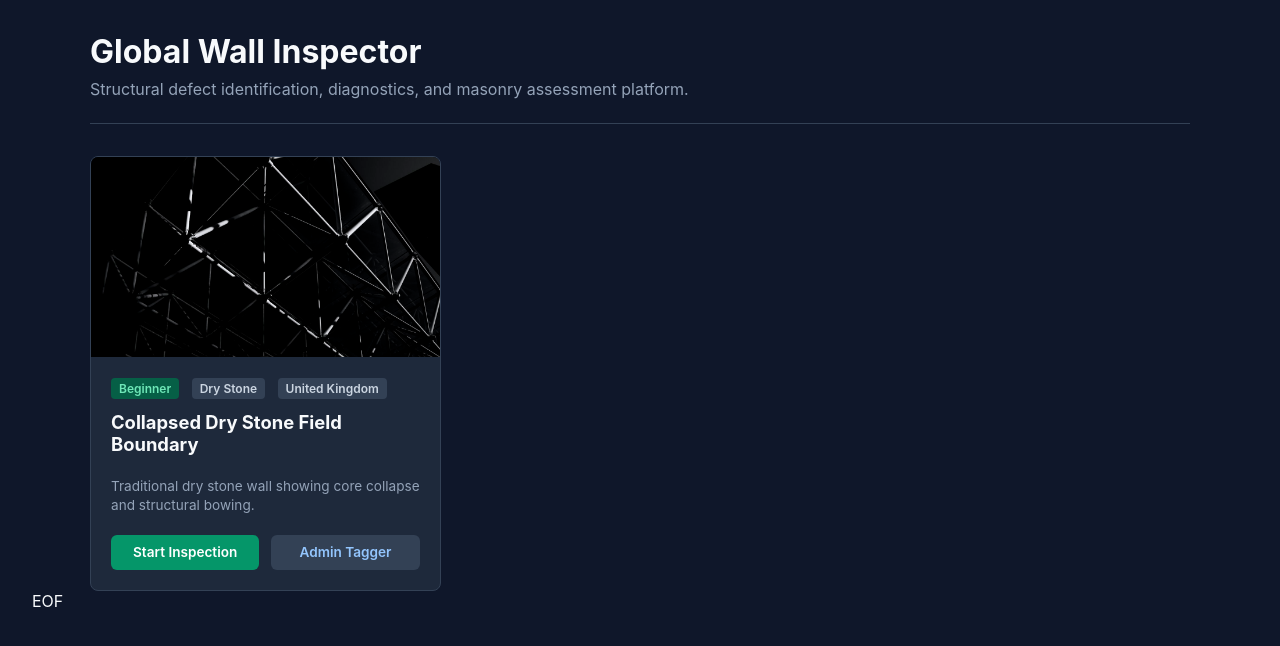
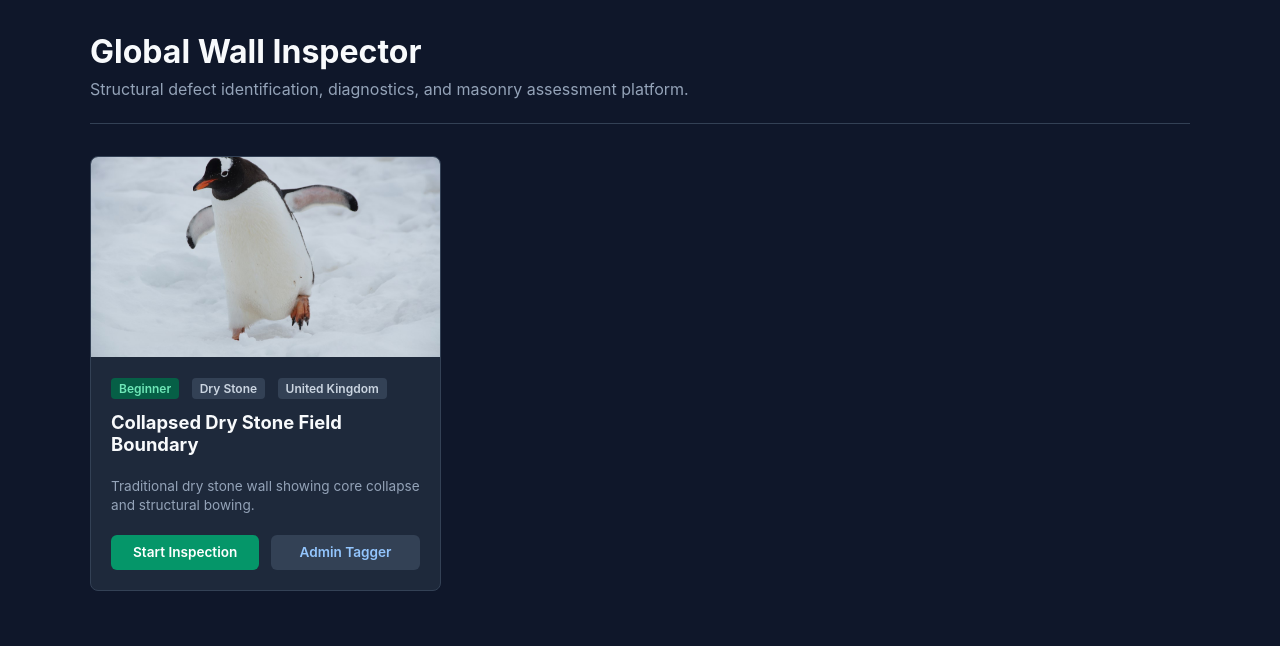
Before and after one commit to BBSISK/wall_inspector, a Flask app: page / in a window 1280 px wide. Shown: the top 646 px of the page. Run offline with Flask 3, Linux system fonts and the light colour scheme; data comes from the database, SQL or seed files in the repository; data that the repository does not hold is empty.

```diff
--- a/templates/index.html
+++ b/templates/index.html
@@ -124,4 +124,3 @@
   </div>
 </body>
 </html>
-EOF
```
Also changed, not shown: static/img/walls/drystone_collapse_01.jpg.
